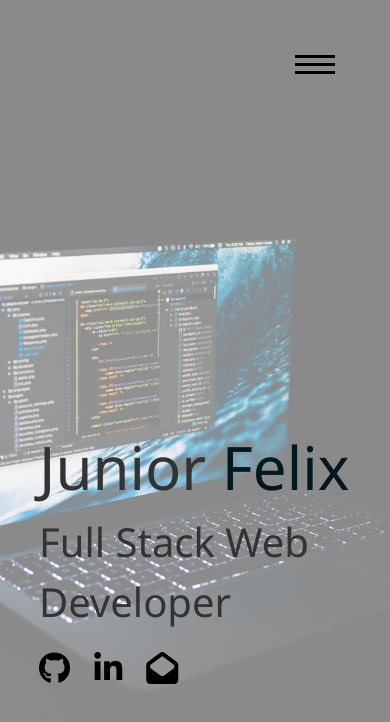
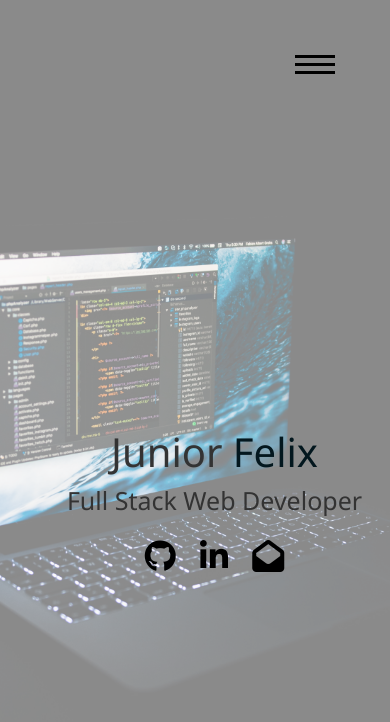
Before and after one commit to JrFelix540/portfolio, a website: page index.html in a window 390 px wide. Drawn offline with Linux system fonts and the light colour scheme.

Commit message:
Added Media Queries

```diff
--- a/sass/abstracts/_mixins.scss
+++ b/sass/abstracts/_mixins.scss
@@ -0,0 +1,20 @@
+@mixin  mediaSm {
+    @media screen and (max-width: 500px){
+        @content;
+    }
+}
+@mixin mediaMd{
+    @media screen and (max-width: 768px){
+        @content;
+    }
+}
+@mixin mediaLg{
+    @media screen and (min-width: 769px) and (max-width: 1170px){
+        @content;
+    }
+}
+@mixin mediaXl {
+    @media screen and (min-width: 1171px){
+         @content;
+    }
+}
--- a/sass/base/_typography.scss
+++ b/sass/base/_typography.scss
@@ -16,6 +16,9 @@ ul{
 
     &__primary{
         font-size: 6rem;
+        @include mediaMd{
+            font-size: 4rem;
+        }
 
         &-colored{
             color: $color-primary;
@@ -24,6 +27,9 @@ ul{
     }
     &__secondary{
         font-size: 4rem;
+        @include mediaMd{
+            font-size: 2.5rem;
+        }
 
     }
     &__tertiary{
--- a/sass/components/_menu.scss
+++ b/sass/components/_menu.scss
@@ -1,16 +1,15 @@
-.nav__menu{
-
-    &-hamburger{
-        position: absolute;
+.nav__menu {
+  &-hamburger {
+    position: fixed;
     top: 5rem;
     right: 5rem;
     cursor: pointer;
     z-index: 2;
-        transition: all .4s;
-        &.close{
+    transition: all 0.4s;
+    &.close {
       transform: rotate(180deg);
 
-           .nav__menu-line{
+      .nav__menu-line {
         &:nth-child(1) {
           transform: rotate(45deg) translate(5px, 5px);
         }
@@ -22,32 +21,31 @@
           transform: rotate(-45deg) translate(7px, -6px);
         }
         //Line Three - Rotate
-
       }
     }
 
-        div{
+    div {
       width: 4rem;
-            height: .3rem;
+      height: 0.3rem;
       background: $color-black;
       display: block;
-            margin: .5rem;
+      margin: 0.5rem;
     }
   }
-    &-overlay{
+  &-overlay {
     position: fixed;
     top: 0;
     left: 0;
     width: 100%;
-        opacity: .9;
+    opacity: 0.9;
     visibility: hidden;
 
-        &.show{
+    &.show {
       visibility: visible;
     }
   }
   &-portrait,
-    &-list{
+  &-list {
     display: flex;
     flex-flow: column wrap;
     align-items: center;
@@ -56,55 +54,72 @@
     width: 50%;
     height: 100vh;
     overflow: hidden;
+    @include mediaMd {
+      float: none;
+      width: 100%;
+      min-height: 0;
+
+      &.show {
+        transform: translate3d(0, 0, 0);
+      }
+    }
+  }
+
+  &-list {
+    background: darken($color-primary, 3);
+    transition: all 0.4s ease-out;
+    transform: translate3d(0, 100%, 0);
+    @include mediaMd{
+        height: 75vh;
+        font-size: 2.4rem;
+        transform: translate3d(-100%, 0, 0);
 
 
     }
-    &-list{
-        background: darken($color-primary, 3);
-        transition: all .4s ease-out;
-        transform: translate3d(0, 100%, 0);
-
-        &.show{
-            transform: translate3d(0,0,0);
+    &.show {
+      transform: translate3d(0, 0, 0);
 
     }
   }
-    &-portrait{
+  &-portrait {
     background: $color-primary;
-        transition: all .4s ease-out;
+    transition: all 0.4s ease-out;
     transform: translate3d(0, -100%, 0);
-        &.show{
-            transform: translate3d(0,0,0);
+    &.show {
+      transform: translate3d(0, 0, 0);
     }
-
+    @include mediaMd {
+      height: 25vh;
+      transform: translate3d(100%, 0, 0);
     }
-    &-image{
+  }
+  &-image {
     height: 250px;
     width: 250px;
     border-radius: 50%;
-        background: url('../../img/portrait.jpg');
+    background: url("../../img/portrait.jpg");
     background-position: center;
     background-repeat: no-repeat;
     background-size: cover;
 
+    @include mediaMd {
+      height: 100px;
+      width: 100px;
+      background: url("../../img/portrait_small.jpg");
+      background-position: center;
+    }
   }
 
-
-    &-link{
+  &-link {
     color: $color-white;
     display: block;
     margin: 1.5rem 0;
     text-transform: uppercase;
     font-size: 3rem;
-        transition: all .4s ease-out;
+    transition: all 0.4s ease-out;
 
-        &:hover{
+    &:hover {
       // color: $color-primary;
     }
-
-
   }
-
-
-
 }
--- a/sass/layouts/_grid.scss
+++ b/sass/layouts/_grid.scss
@@ -2,12 +2,23 @@
     display: grid;
     grid-template-columns: 1fr 2fr;
     grid-gap: 2rem;
+
+    @include mediaMd{
+        grid-template-columns: 1fr;
+        grid-row-gap: 2rem;
+    }
 
 }
 .grid-of-3{
     display: grid;
     grid-gap: 3rem;
     grid-template-columns: repeat(3, 1fr);
+    @include mediaMd{
+        grid-template-columns: 1fr;
+        grid-row-gap: 2rem;
+    }
+
+
 }
 .grid-of-4{
     display: grid;
--- a/sass/pages/_home.scss
+++ b/sass/pages/_home.scss
@@ -4,7 +4,9 @@
     background-position: center;
     background-attachment: fixed;
     width: 100%;
+    height: 100%;
     color: #333;
+
 
     &::before{
         content: '';
@@ -22,9 +24,14 @@
 
 
 }
+
 .main-home{
     margin: 50vh 0 0 10vw;
-
+    overflow: hidden;
+    @include mediaSm{
+        text-align: center;
+        align-items: center;
+    }
 
 }
 .heading__icons{
@@ -35,4 +42,5 @@
     margin-right: 2rem;
 
 
+
 }
```
Also changed, not shown: about.html (+3 -3 lines), css/style.css, img/portrait.jpg, img/portrait_small.jpg (added). Lines whose indentation alone changed are shown as unchanged.
